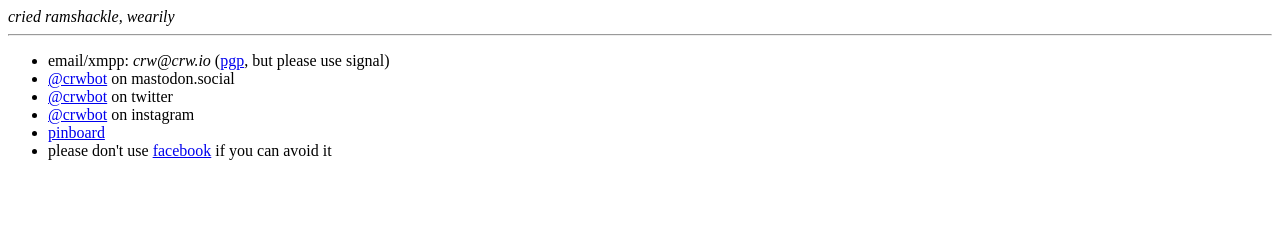
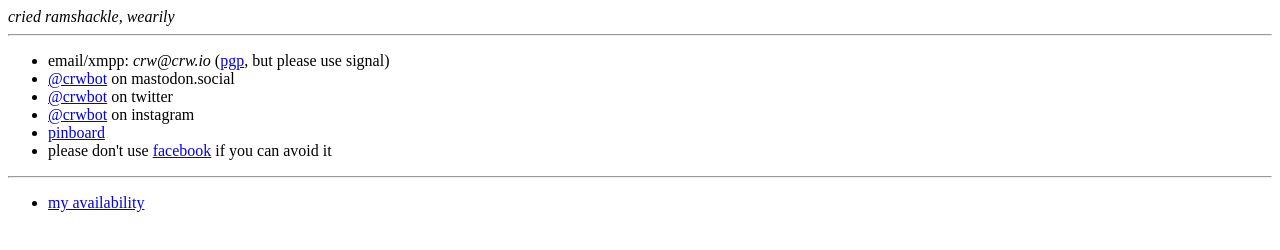
Before and after one commit to crwbot/crwbot.github.io, a plain HTML site: page index.html in a window 1280 px wide. Drawn offline with Linux system fonts and the light colour scheme.

Commit message:
Update index.html

```diff
--- a/index.html
+++ b/index.html
@@ -2,9 +2,10 @@
 <head>
 <title>crw.io</title>
 </head>
-<body>
+<main>
 <em>cried ramshackle, wearily</em>
 <hr />
+<section>
 <ul>
 <li>email/xmpp: <em>crw@crw.io</em> (<a href="/crw.asc">pgp</a>, but please use signal)</li>
 <li><a href="https://mastodon.social/@crwbot">@crwbot</a> on mastodon.social</li>
@@ -13,11 +14,17 @@
 <li><a href="https://pinboard.in/u:crw">pinboard</a></li>
 <li>please don't use <a href="https://facebook.com/crwbot">facebook</a> if you can avoid it</li>
 </ul>
-
+</section>
 
 <!-- I admire your curiosity -->
 
+<hr/>
+  <section>
+    <ul>
+      <li><a href="https://crw.io/calendar.html">my availability</a></li>
+    </ul>
+  </section>
 
 
-</body>
+</main>
 </html>
```
